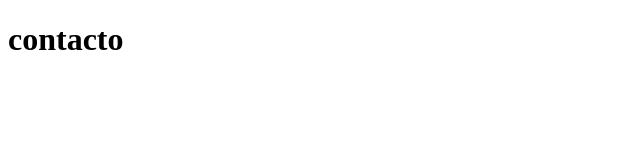
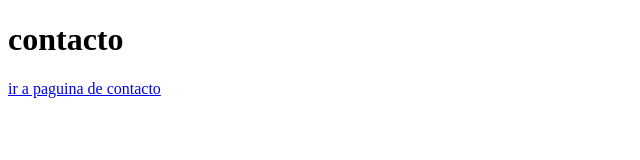
Before and after one commit to Danielve25/MiPaguinaWeb, a plain HTML site: page PaguinaContacto.html in a window 1280 px wide. Shown: the whole page, without its empty margins (0-640 px from the left). Drawn offline with Linux system fonts and the light colour scheme.

Commit message:
Se crea el enlace para entrar en contacto

```diff
--- a/PaguinaContacto.html
+++ b/PaguinaContacto.html
@@ -7,5 +7,6 @@
 </head>
 <body>
     <h1>contacto</h1>
+    <a href="PaguinaContacto.html">ir a paguina de contacto</a>
 </body>
 </html>
```
